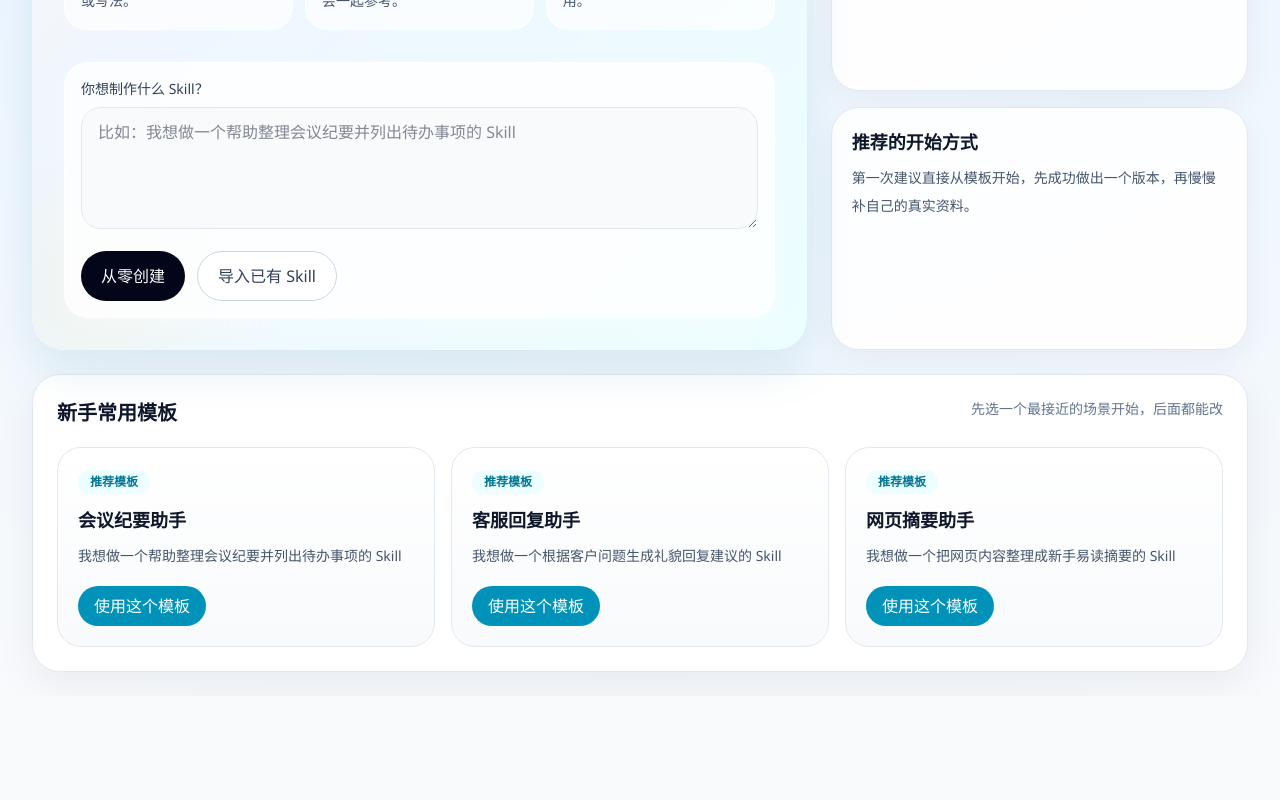
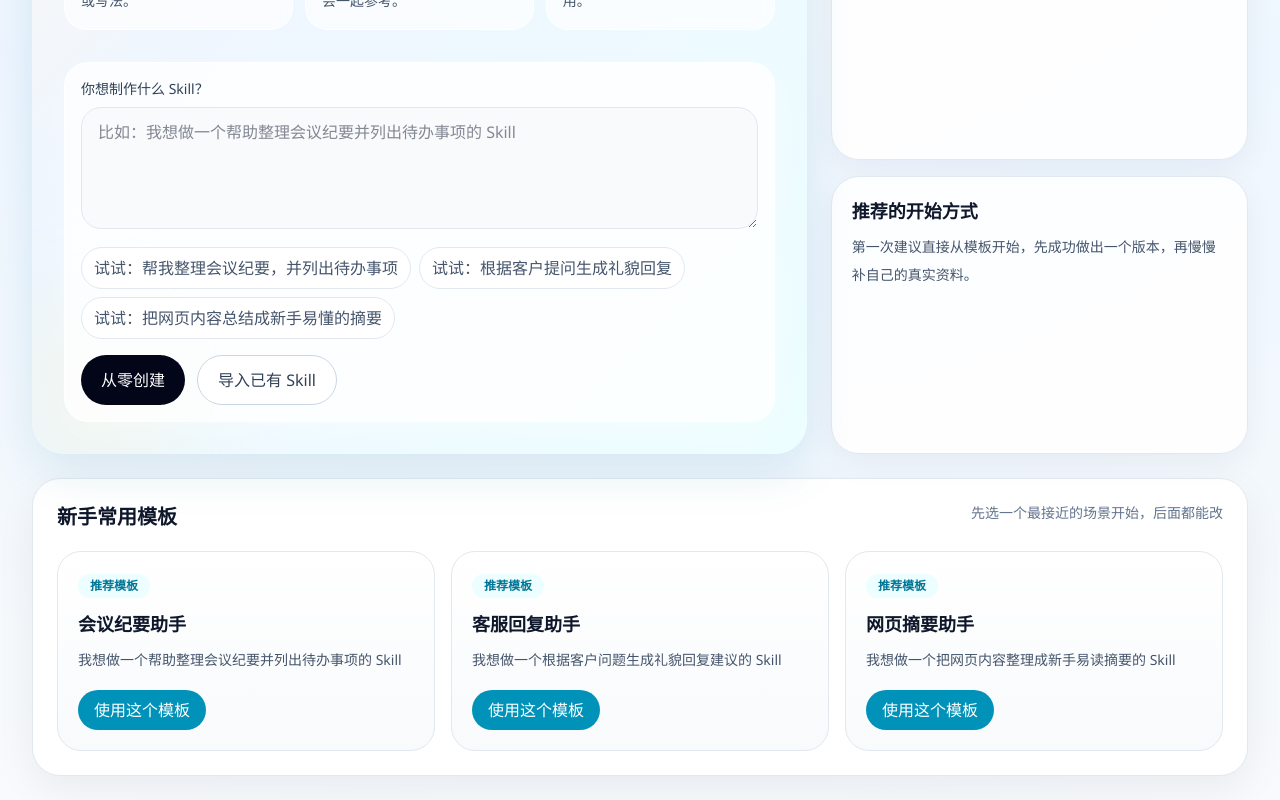
Before and after one commit to jiayuan04091016/openclaw-skill-builder, a Next.js app: page / in a window 1280 px wide. Shown: the part 678-1478 px from the top of the page. Before the commit the page ends 1374 px from the top, so only its background shows below. Built offline with nearby package versions, Linux system fonts and the light colour scheme.

Commit message:
Add quick-fill goal examples on home

```diff
--- a/src/components/skill-builder-app.tsx
+++ b/src/components/skill-builder-app.tsx
@@ -268,6 +268,21 @@ export function SkillBuilderApp() {
                       value={homeGoal}
                       onChange={(event) => setHomeGoal(event.target.value)}
                     />
+                    <div className="mt-3 flex flex-wrap gap-2">
+                      {[
+                        "帮我整理会议纪要，并列出待办事项",
+                        "根据客户提问生成礼貌回复",
+                        "把网页内容总结成新手易懂的摘要",
+                      ].map((example) => (
+                        <button
+                          key={example}
+                          className="rounded-full border border-slate-200 bg-white px-3 py-2 text-xs font-medium text-slate-600 transition hover:border-cyan-300 hover:text-cyan-700"
+                          onClick={() => setHomeGoal(example)}
+                        >
+                          试试：{example}
+                        </button>
+                      ))}
+                    </div>
                     <div className="mt-4 flex flex-col gap-3 sm:flex-row sm:flex-wrap">
                       <button className="w-full rounded-full bg-slate-950 px-5 py-3 text-sm font-semibold text-white sm:w-auto" onClick={() => startFromScratch(homeGoal)}>
                         从零创建
```
